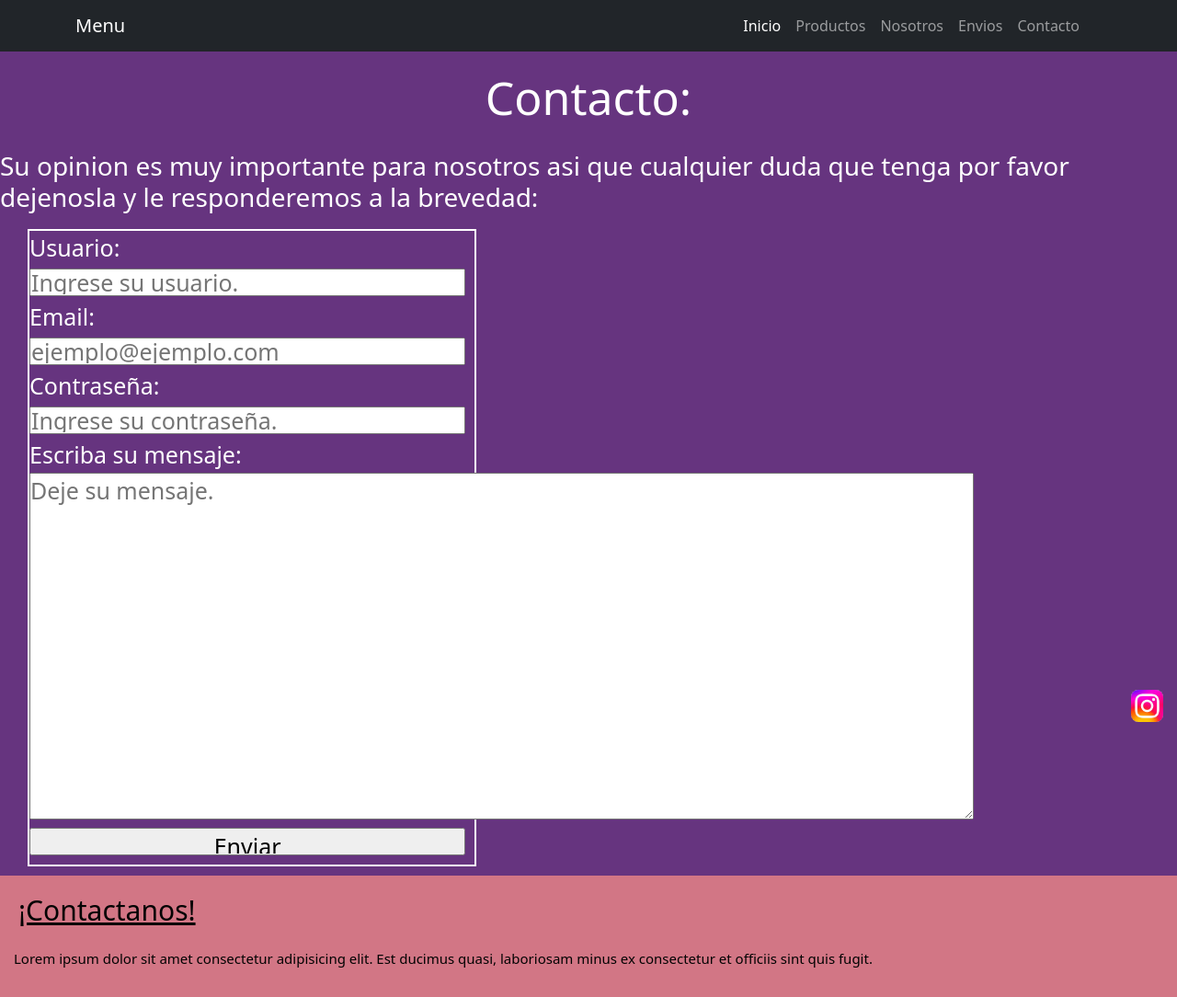
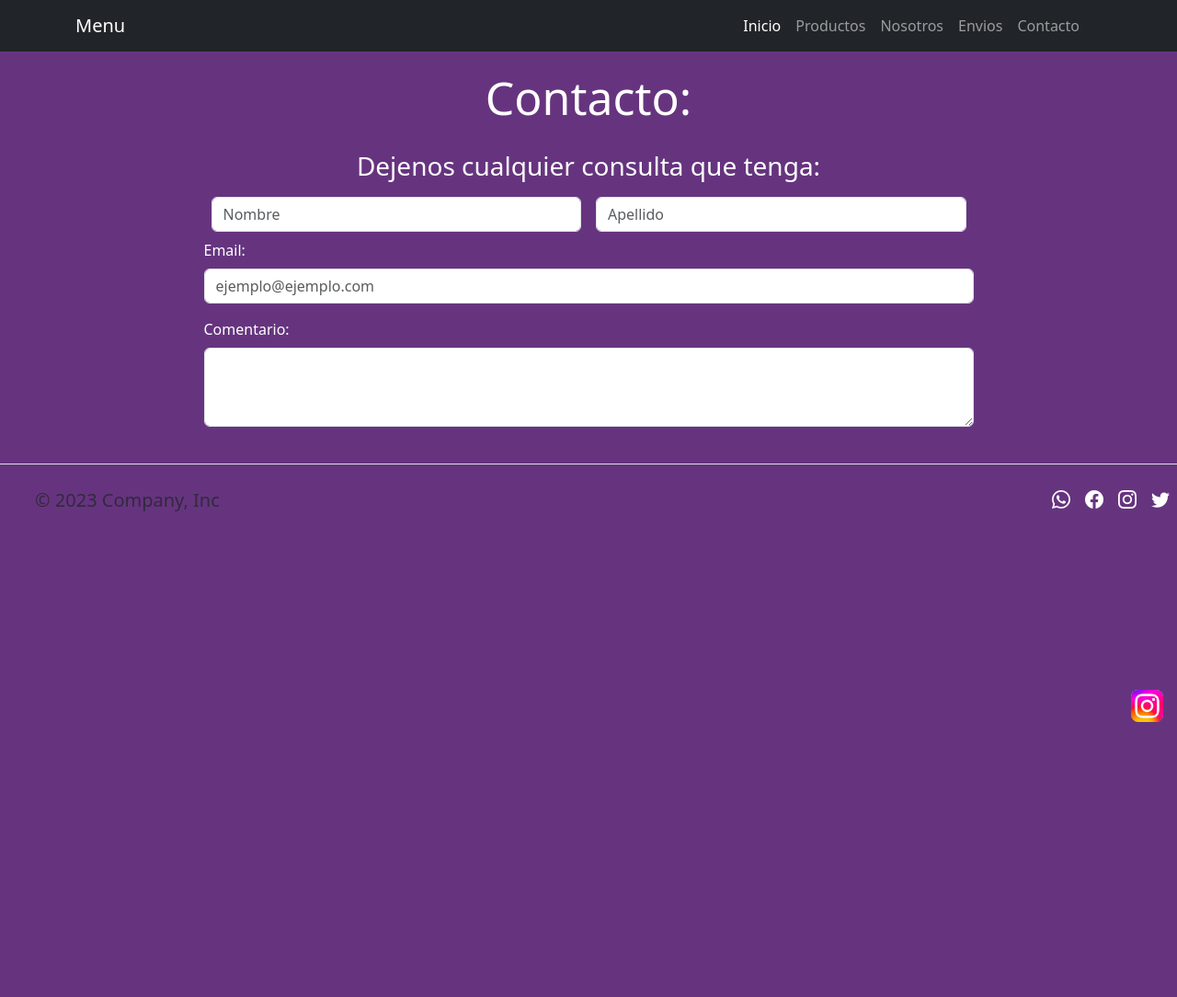
Before and after one commit to Guriona/PF-Uriona, a plain HTML site: page Pages/contacto.html in a window 1280 px wide. Shown: the whole page at 92% size. After the commit the page ends 800 px from the top, so only its background shows below. Drawn offline with nearby package versions, Linux system fonts and the light colour scheme; a web font is replaced by a local one.

Commit message:
ajustando las demas paginas

```diff
--- a/Pages/contacto.html
+++ b/Pages/contacto.html
@@ -5,6 +5,7 @@
     <meta charset="UTF-8">
     <meta http-equiv="X-UA-Compatible" content="IE=edge">
     <meta name="viewport" content="width=device-width, initial-scale=1.0">
+    <link rel="stylesheet" href="https://cdn.jsdelivr.net/npm/bootstrap-icons@1.10.5/font/bootstrap-icons.css">
     <link href="https://cdn.jsdelivr.net/npm/bootstrap@5.3.0-alpha3/dist/css/bootstrap.min.css" rel="stylesheet"
         integrity="sha384-KK94CHFLLe+nY2dmCWGMq91rCGa5gtU4mk92HdvYe+M/SXH301p5ILy+dN9+nJOZ" crossorigin="anonymous">
     <link rel="stylesheet" href="../css/Style.css">
@@ -51,46 +52,50 @@
         </nav>
     </header>
 
-    <main>
+    <main class="container">
+        <div>
             <h1>Contacto:</h1>
-        <h3>Su opinion es muy importante para nosotros asi que cualquier duda que tenga por favor dejenosla y le
-            responderemos a la brevedad:</h3>
-        <section class="contact">
-            <form action="" method="post" enctype="text/plain">
-                <div class="form">
-                    <label for="usuario">Usuario:</label>
-                    <input type="text" placeholder="Ingrese su usuario." name="usuario" id="">
         </div>
-                <div class="form">
-                    <label for="email">Email:</label>
-                    <input type="email" placeholder="ejemplo@ejemplo.com" name="email">
+        <section class="d-flex align-items-center flex-column ">
+            <div>
+                <h3>Dejenos cualquier consulta que tenga:</h3>
             </div>
-                <div class="form">
-                    <label for="password">Contraseña:</label>
-                    <input type="password" placeholder="Ingrese su contraseña." name="password">
+            <div class="row gap-3 p-2 w-75">
+                <div class="col">
+                    <input type="text" class="form-control" placeholder="Nombre" aria-label="Nombre">
                 </div>
-                <div class="form">
-                    <label for="comentario" class="contacto-comentario">Escriba su mensaje:</label>
-                    <textarea name="comentario" id="" cols="70" rows="10" placeholder="Deje su mensaje."></textarea>
+                <div class="col w-75">
+                    <input type="text" class="form-control" placeholder="Apellido" aria-label="Apellido">
                 </div>
-                <div class="form">
-                    <input type="submit" value="Enviar">
             </div>
-            </form>
+            <div class="mb-3 w-75">
+                <label for="exampleFormControlInput1" class="form-label">Email:</label>
+                <input type="email" class="form-control" id="exampleFormControlInput1"
+                    placeholder="ejemplo@ejemplo.com">
+            </div>
+            <div class="mb-3 w-75">
+                <label for="exampleFormControlTextarea1" class="form-label">Comentario:</label>
+                <textarea class="form-control" id="exampleFormControlTextarea1" rows="3"></textarea>
+            </div>
         </section>
         <a href="">
             <img src="../Images/LogoInsta.jpg" alt="" class="insta">
         </a>
     </main>
 
-    <footer>
-        <section>
-            <div class="footer">
-                <h3>¡Contactanos!</h3>
-                <p>Lorem ipsum dolor sit amet consectetur adipisicing elit. Est ducimus quasi, laboriosam minus ex
-                    consectetur et officiis sint quis fugit.</p>
+    <footer class="footer d-flex flex-wrap justify-content-between align-items-center py-3 my-4 border-top">
+        <div class="col-md-4 d-flex align-items-center">
+          <a href="/" class="mb-3 me-2 mb-md-0 text-body-secondary text-decoration-none lh-1">
+            <svg class="bi" width="30" height="24"><use xlink:href="#bootstrap"/></svg>
+          </a>
+          <span class="mb-3 mb-md-0 text-body-secondary">&copy; 2023 Company, Inc</span>
         </div>
-        </section>
+        <div class="d-flex flex-row p-2 gap-3">
+        <i class="bi bi-whatsapp"></i>
+        <i class="bi bi-facebook"></i>
+        <i class="bi bi-instagram"></i>
+        <i class="bi bi-twitter"></i>
+    </div>
       </footer>
     <script src="https://cdn.jsdelivr.net/npm/bootstrap@5.3.0-alpha3/dist/js/bootstrap.bundle.min.js"
         integrity="sha384-ENjdO4Dr2bkBIFxQpeoTz1HIcje39Wm4jDKdf19U8gI4ddQ3GYNS7NTKfAdVQSZe"
--- a/css/Style.css
+++ b/css/Style.css
@@ -84,48 +84,10 @@ p {
 }
 
 .footer {
-    background-color: #D27685;
-    color: #030303;
-    padding: 10px;
+    color: #ffffff;
     font-size: 20px;
 }
 
-.footer h3 {
-    font-size: 30px;
-    text-decoration: underline;
-    padding: 10px;
-}
-
-.productos{
-    display: grid;
-    grid-template-columns: repeat(3,1fr);
-    grid-template-rows: auto;
-    padding: 15px;
-    gap: 10px;
-    justify-items: center;
-}
-
-.productos__cards{
-    display: flex;
-    flex-direction: column;
-    justify-content: space-between;
-    width: 80%;
-    height: 600px;
-    border: 2px solid #ffffff;
-    position: relative;
-    justify-content: space-between;
-    align-items: center;
-}
-
-.productos__cards img{
-    width: 100%;
-    height: 60%;
-    object-fit: cover;
-}
-
-.productos__cards h3{
-    font-size: 24px;
-}
 
 .envios{
     display: flex;
@@ -147,11 +109,11 @@ p {
 .envios__content ul{
     text-align:justify;
     list-style-type: disc;
-    font-size: 40px;
+    font-size: 20px;
 }
 
 .envios__content ul li p{
-    font-size: 30px;
+    font-size: 20px;
 }
 
 .envios__maps{
@@ -205,24 +167,6 @@ p {
     border: #ffffff solid 2px;
 }
 
-.form label {
-    display: block;
-}
-
-.form input {
-    height: 30px;
-    width: 98%;
-}
-
-.form-product {
-    display: inline;
-    font-size: 25px;
-}
-
-.form-product select {
-    font-size: 20px;
-}
-
 @media only screen and (max-width: 768px){
     .info-card img{
         width: 100%;
```
Also changed, not shown: Pages/envios.html (+15 -9 lines), Pages/nosotros.html (+15 -9 lines), Pages/productos.html (+30 -11 lines), index.html (+16 -10 lines). Lines whose indentation alone changed are shown as unchanged.
